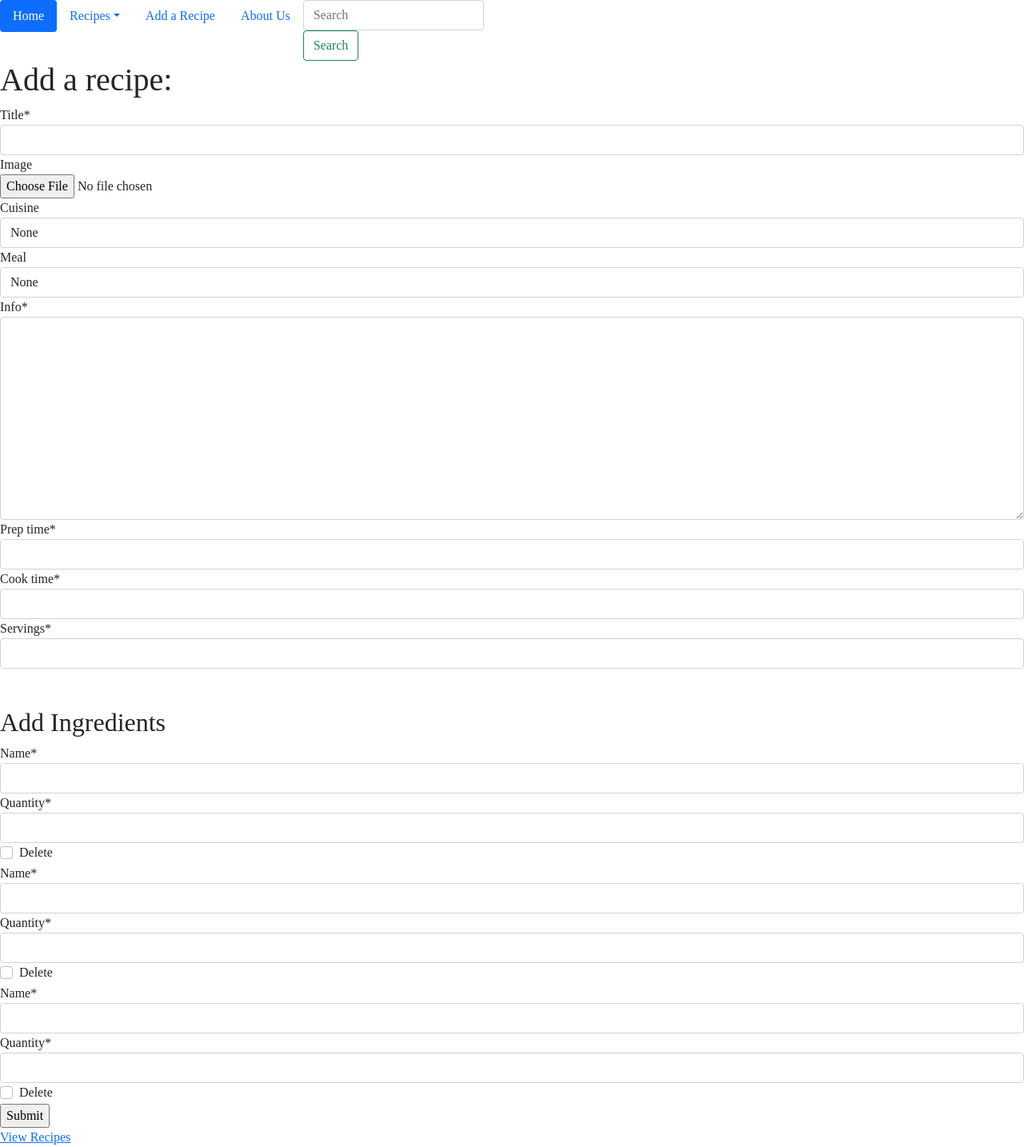
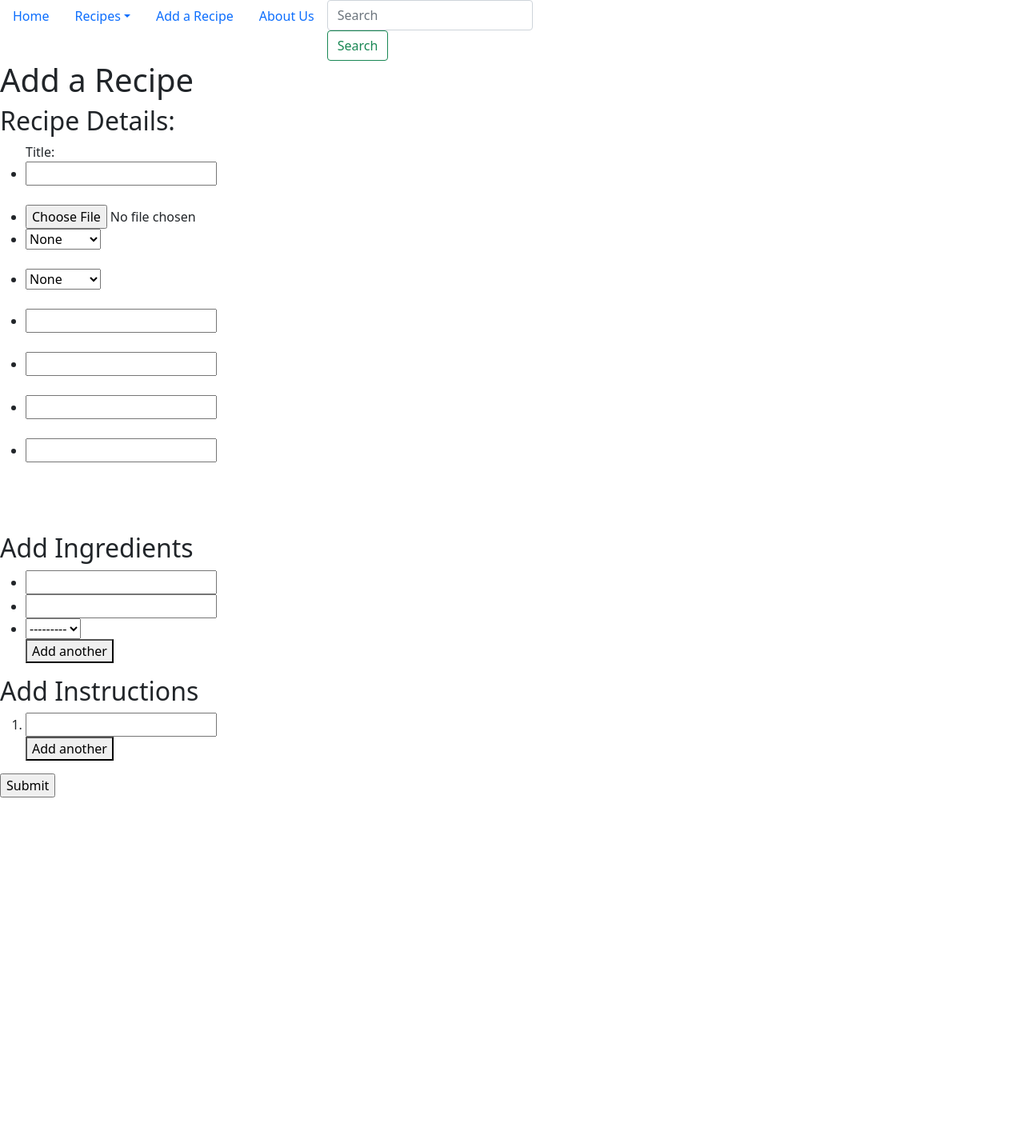
Before and after one commit to hunterbury/cookbook, a Django app: page /add/ in a window 1280 px wide. Shown: the whole page at 80% size. After the commit the page ends 997 px from the top, so only its background shows below. Run offline with Django 3.2, Linux system fonts and the light colour scheme; some libraries are stand-ins or nearby versions.

Commit message:
added separate css files and js to static, updated navbar

```diff
--- a/recipes/choices.py
+++ b/recipes/choices.py
@@ -13,3 +13,10 @@ MEAL_CHOICES = [
     ('Dinner', 'Dinner'),
     ('Snack', 'Snack'),
 ]
+
+MEASUREMENT_CHOICES = [
+    ('Oz', 'Oz'),
+    ('Cup', 'Cup'),
+    ('Tsp', 'Tsp'),
+    ('Tbsp', 'Tbsp'),
+]
--- a/recipes/forms.py
+++ b/recipes/forms.py
@@ -1,10 +1,10 @@
 from django import forms
 from django.forms import formset_factory
-from .models import Ingredient, Recipe
+from .models import Ingredient, Recipe, Instruction
 from recipes.choices import *
 
 
-class NewRecipeForm(forms.ModelForm):
+class RecipeForm(forms.ModelForm):
     class Meta:
         model = Recipe
         fields = '__all__'
@@ -21,4 +21,7 @@ class IngredientForm(forms.ModelForm):
         model = Ingredient
         exclude = ('recipe',)
 
-IngredientFormSet = forms.inlineformset_factory(Recipe, Ingredient, form=IngredientForm)
+class InstructionForm(forms.ModelForm):
+    class Meta:
+        model = Instruction
+        exclude = ('recipe',)
--- a/recipes/models.py
+++ b/recipes/models.py
@@ -6,7 +6,7 @@ class Recipe(models.Model):
     image = models.ImageField(null=True, blank=True, upload_to="images/", default="images/default.jpg")
     cuisine = models.CharField(null=True, blank=True, max_length=20, choices=CUISINE_CHOICES, default='None')
     meal = models.CharField(null=True, blank=True, max_length=20, choices=MEAL_CHOICES, default='None')
-    info = models.TextField()
+    info = models.CharField(max_length=500)
     prep_time = models.DurationField()
     cook_time = models.DurationField()
     servings = models.IntegerField()
@@ -17,8 +17,17 @@ class Recipe(models.Model):
 class Ingredient(models.Model):
     name = models.CharField(max_length=100)
     quantity = models.FloatField()
+    measurement = models.CharField(null=True, blank=True, max_length=20, choices=MEASUREMENT_CHOICES, default='None')
 
     recipe = models.ForeignKey(Recipe, on_delete=models.CASCADE, related_name="ingredients")
 
     def __str__(self):
         return self.name
+
+class Instruction(models.Model):
+    instruction = models.CharField(max_length=300)
+
+    recipe = models.ForeignKey(Recipe, on_delete=models.CASCADE, related_name="instructions")
+
+    def __str__(self):
+        return self.instruction
--- a/recipes/static/recipes/styles.css
+++ /dev/null
@@ -1,42 +0,0 @@
-body {
-    font-family: sens-serif;
-    align-content: center;
-    justify-content: center;
-}
-
-.recipes {
-    display: grid;
-    grid-template-columns: repeat(auto-fit, minmax(300px, 1fr));
-    grid-gap: 20px;
-}
-
-.recipe {
-    height: 200px;
-    width: 400px;
-    padding: 20px;
-    display: grid;
-    grid-template-columns: 150px 1fr;
-    grid-gap: 10px;
-    align-items: center;
-    color: black;
-    font-weight: 100;
-}
-
-.recipe_img {
-    float: left;
-    height: 100%;
-    width: 100%;
-    object-fit: cover;
-}
-
-.cuisine {
-    background-color: #ddd;
-    border: none;
-    color: black;
-    padding: 10px 20px;
-    text-align: center;
-    text-decoration: none;
-    display: inline-block;
-    margin: 4px 2px;
-    border-radius: 16px;
-  }
--- a/recipes/templates/recipes/add.html
+++ b/recipes/templates/recipes/add.html
@@ -1,21 +1,48 @@
 {% extends "recipes/layout.html" %}
-
-{% load crispy_forms_tags %}
+{% load static %}
+{% block styles %}
+    <link rel="stylesheet" href="{% static 'recipes/css/add.css' %}">
+{% endblock %}
 
 {% block body %}
-    <h1>Add a recipe:</h1>
+    <h1>Add a Recipe</h1>
 
     <form action="{% url 'recipes:add' %}" method="POST" enctype="multipart/form-data">
         {% csrf_token %}
-        {{ form|crispy }}
+        <div class="recipe">
+            <h2>Recipe Details:</h2>
+            <ul>
+                <label for="title">Title:</label>
+                <li id="title">{{ recipeForm.title }}</li><br>
+                <li id="image" class="detail">{{ recipeForm.image }}</li>
+                <li id="cuisine">{{ recipeForm.cuisine }}</li><br>
+                <li id="meal">{{ recipeForm.meal }}</li><br>
+                <li id="info">{{ recipeForm.info }}</li><br>
+                <li id="prep_time">{{ recipeForm.prep_time }}</li><br>
+                <li id="cook_time">{{ recipeForm.cook_time }}</li><br>
+                <li id="servings">{{ recipeForm.servings }}</li><br>
+            </ul>
+        </div>
         <br>
         <br>
-        <h2>Add Ingredients</h2>
-        {{ formset.management_form }}
-        {% for form in formset %}
-        {{ form|crispy }}
-        {% endfor %}
+        <div class="ingredients">
+            <h2>Add Ingredients</h2>
+            <ul class="ingredients">
+                <li>{{ingredientForm.name}}</li>
+                <li>{{ingredientForm.quantity}}</li>
+                <li>{{ingredientForm.measurement}}</li>
+                <button type="submit">Add another</button>
+            </ul>
+        </div>
+
+        <div class="instruction">
+            <h2>Add Instructions</h2>
+            <ol class="instructions">
+                <li>{{instructionForm.instruction}}</li>
+                <button type="submit">Add another</button>
+            </ol>
+        </div>
+
         <input type="submit">
     </form>
-    <a href="{% url 'recipes:index'%}">View Recipes</a>
 {% endblock %}
--- a/recipes/templates/recipes/index.html
+++ b/recipes/templates/recipes/index.html
@@ -1,5 +1,8 @@
 {% extends "recipes/layout.html" %}
 {% load static %}
+{% block styles %}
+    <link rel="stylesheet" href="{% static 'recipes/css/index.css' %}">
+{% endblock %}
 
 {% block body %}
     <h1>Recipes</h1>
@@ -11,9 +14,7 @@
             <div class="recipe_details">
               <h2 class="title">{{ recipe.title }}</h2>
               <span class="prep_time">{{ recipe.prep_time }}</span>
-              {% for recipe.cuisine in recipe.cuisines %}
               <span class="cuisine">{{ recipe.cuisine }}</span>
-              {% endfor %}
               <a href="{% url 'recipes:view' recipe.id %}" class="btn btn-primary">View Recipe</a>
             </div>
           </div>
--- a/recipes/templates/recipes/layout.html
+++ b/recipes/templates/recipes/layout.html
@@ -9,31 +9,31 @@
         <script src="https://cdnjs.cloudflare.com/ajax/libs/popper.js/1.12.9/umd/popper.min.js" integrity="sha384-ApNbgh9B+Y1QKtv3Rn7W3mgPxhU9K/ScQsAP7hUibX39j7fakFPskvXusvfa0b4Q" crossorigin="anonymous"></script>
         <script src="https://maxcdn.bootstrapcdn.com/bootstrap/4.0.0/js/bootstrap.min.js" integrity="sha384-JZR6Spejh4U02d8jOt6vLEHfe/JQGiRRSQQxSfFWpi1MquVdAyjUar5+76PVCmYl" crossorigin="anonymous"></script>
         <link href="https://cdn.jsdelivr.net/npm/bootstrap@5.1.3/dist/css/bootstrap.min.css" rel="stylesheet" integrity="sha384-1BmE4kWBq78iYhFldvKuhfTAU6auU8tT94WrHftjDbrCEXSU1oBoqyl2QvZ6jIW3" crossorigin="anonymous">
-        <link rel="stylesheet" href="{% static 'recipes/styles.css' %}">
+        <script src="{% static 'js/app.js' %}"></script>
+        <link rel="stylesheet" href="{% static 'recipes/css/layout.css' %}">
+        {% block styles %}
+        {% endblock %}
         <title>
             Recipes
         </title>
     </head>
     <body>
         <header>
-            <ul class="nav nav-pills">
+            <ul class="top-level-menu nav nav-pills">
                 <li class="nav-item">
-                  <a class="nav-link active" href="{% url 'recipes:index' %}">Home</a>
+                  <a class="nav-link" href="{% url 'recipes:index' %}">Home</a>
                 </li>
                 <li class="nav-item dropdown">
                   <a class="nav-link dropdown-toggle" data-toggle="dropdown" href="#" role="button" aria-haspopup="true" aria-expanded="false">Recipes</a>
                   <div class="dropdown-menu">
-                      <!--dropdown inside of dropdown. Recipes > Meal > Breakfast, Lunch, Dinner, Recipes > Cuisine > Mexican, Italian, etc. -->
-                    <a class="dropdown-item" href="#"></a>
                     <a class="dropdown-item" href="#">Meal</a>
-                        <ul>
-                        {% for meal in meals %}
-                        <a class="dropdown-item" href="{% url 'recipes:search/{{ cuisine }}'%}">{{ meal }}</a>
-                        {% endfor %}
+                        <ul class="second-level-menu">
+                          <li><a class="dropdown-item" href="#">Breakfast</a></li>
+                          <li><a class="dropdown-item" href="#">Lunch</a></li>
+                          <li><a class="dropdown-item" href="#">Dinner</a></li>
+                          <li><a class="dropdown-item" href="#">Snack</a></li>
                         </ul>
                     <a class="dropdown-item" href="#">Cuisine</a>
-                    <div class="dropdown-divider"></div>
-                    <a class="dropdown-item" href="#">Other</a>
                   </div>
                 </li>
                 <li class="nav-item">
--- a/recipes/views.py
+++ b/recipes/views.py
@@ -2,8 +2,8 @@ from django.shortcuts import render, redirect
 from django.http import HttpResponse, HttpResponseRedirect
 from django import forms
 from django.urls import reverse
-from .forms import NewRecipeForm, IngredientFormSet
-from .models import Recipe, Ingredient
+from .forms import RecipeForm, IngredientForm, InstructionForm
+from .models import Recipe, Ingredient, Instruction
 from django.db.models import Q
 
 def index(request):
@@ -20,44 +20,38 @@ def index(request):
         "recipes": recipes,
     })
 
-def search(request):
-    recipes = Recipe.objects.all()
-
-    return render(request, "recipes/index.html", {
-        "recipes": recipes,
-    })
-
-def sort(request):
-    recipes = Recipe.objects.all()
 
 
 def add(request):
-    form = NewRecipeForm()
-    formset = IngredientFormSet()
+    recipeForm = RecipeForm()
+    ingredientForm = IngredientForm()
+    instructionForm = InstructionForm()
     if request.method == "POST":
-        form = NewRecipeForm(request.POST, request.FILES)
-        if form.is_valid():
-            form.save()
-            recipe = form.cleaned_data.get("recipe")
+        recipeForm = RecipeForm(request.POST, request.FILES)
+        if recipeForm.is_valid():
+            recipeForm.save()
+            recipe = recipeForm.cleaned_data.get("recipe")
             request.session["recipes"] += [recipe]
             return HttpResponseRedirect(reverse("recipes:index"))
     else:
         return render(request, "recipes/add.html", {
-            "form": form,
-            "formset": formset
+            "recipeForm": recipeForm,
+            "ingredientForm": ingredientForm,
+            "instructionForm": instructionForm
     })
 
     return render(request, "recipes/add.html", {
-        "form": form,
-        "formset": formset
+        "recipeForm": recipeForm,
+        "ingredientForm": ingredientForm,
+        "instructionForm": instructionForm
     })
 
 def update(request, pk):
     recipe = Recipe.objects.get(id=pk)
-    form = NewRecipeForm(instance=recipe)
+    recipeForm = RecipeForm(instance=recipe)
 
     if request.method == "POST":
-        form = NewRecipeForm(request.POST, instance=recipe)
+        form = RecipeForm(request.POST, instance=recipe)
         if form.is_valid():
             form.save()
             recipe = form.cleaned_data.get("recipe")
```
Also changed, not shown: db.sqlite3.
